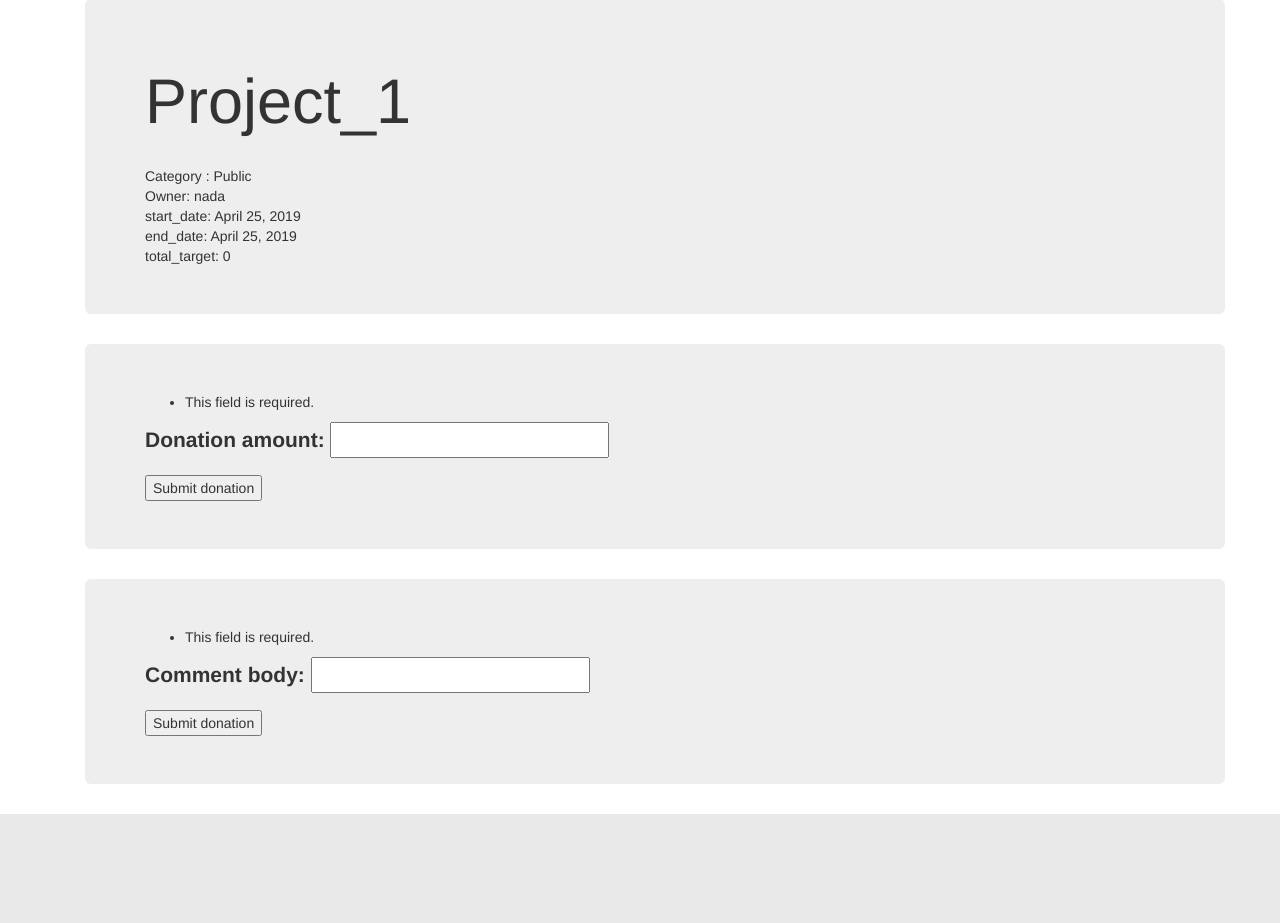
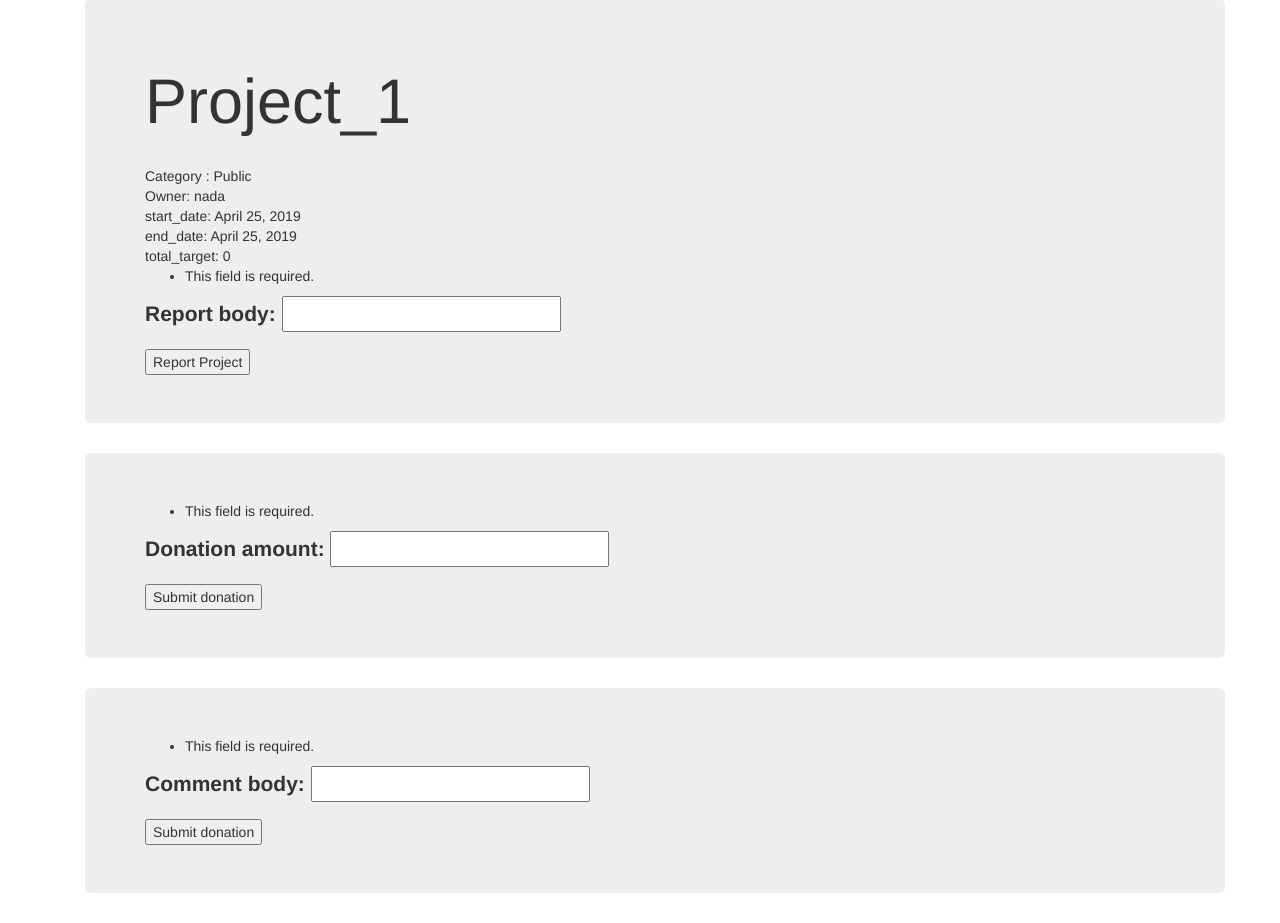
Before and after one commit to Amr-Hamed/FUNDME-V2, a Django app: page /project/30 in a window 1280 px wide. Shown: the part 72-995 px from the top of the page. Before the commit the page ends 886 px from the top, so only its background shows below. Run offline with Django 3.2, Linux system fonts and the light colour scheme; a user stored in the database is signed in; data comes from the database, SQL or seed files in the repository; both versions use the stored data as it was after the commit; some libraries are stand-ins or nearby versions.

Commit message:
added report project functionality

```diff
--- a/fundMe/userProfile/forms.py
+++ b/fundMe/userProfile/forms.py
@@ -1,5 +1,5 @@
 from django import forms
-from .models import UserProfile, ProjectDonations, ProjectComments
+from .models import UserProfile, ProjectDonations, ProjectComments, ProjectReports
 from django.contrib.auth.models import User
 
 from .models import Project, ProjectPics, ProjectTags
@@ -60,3 +60,11 @@ class AddCommentForm(forms.ModelForm):
     class Meta:
         model = ProjectComments
         fields = ('comment_body',)
+
+
+class ReportProjectForm(forms.ModelForm):
+    report_body = forms.CharField(required=True)
+
+    class Meta:
+        model = ProjectReports
+        fields = ('report_body',)
--- a/fundMe/userProfile/templates/project/project.html
+++ b/fundMe/userProfile/templates/project/project.html
@@ -11,6 +11,11 @@
         end_date: {{project.end_date}} <br>
         total_target: {{project.total_target}} <br>
         <!-- Description : {{project.details}}-->
+        <form enctype="multipart/form-data" method="POST">
+            {% csrf_token %}
+            {{ report_form.as_p }}
+            <input type="submit" name="" value="Report Project">
+        </form>
     </div>
 
     <div class="jumbotron">
--- a/fundMe/userProfile/views.py
+++ b/fundMe/userProfile/views.py
@@ -2,7 +2,7 @@ from django.contrib.auth.models import User
 from django.shortcuts import render, get_object_or_404
 
 from .forms import ProjectForm, ProjectPicsForm, ProjectTagsForm
-from .forms import UserForm, UserProfileInfoForm, MakeDonationForm, AddCommentForm
+from .forms import UserForm, UserProfileInfoForm, MakeDonationForm, AddCommentForm, ReportProjectForm
 from django.contrib.auth import authenticate, login, logout
 from django.http import HttpResponseRedirect, HttpResponse
 from django.urls import reverse
@@ -169,6 +169,20 @@ def show_a_project(request, id):
     project = get_object_or_404(Project, pk=id)
     donation_form = MakeDonationForm(data=request.POST)
     comment_form = AddCommentForm(data=request.POST)
+    report_form = ReportProjectForm(data=request.POST)
+    # print(report_form)
+    if report_form.is_valid():
+        report = report_form.save(commit=False)
+        project = Project.objects.get(id=id)
+        current_user = User.objects.get(id=request.user.id)
+        current_user_profile = UserProfile.objects.filter(user=current_user)
+        report.project = project
+        report.user = current_user_profile.first()
+        report.save()
+        report_form = ReportProjectForm()
+        print(report_form)
+    else:
+        print(report_form.errors)
     if donation_form.is_valid():
         donation = donation_form.save(commit=False)
         project = Project.objects.get(id=id)
@@ -177,6 +191,7 @@ def show_a_project(request, id):
         donation.project = project
         donation.user = current_user_profile.first()
         donation.save()
+        donation_form = MakeDonationForm()
     # print(request.user)
     if comment_form.is_valid():
         comment = comment_form.save(commit=False)
@@ -186,11 +201,13 @@ def show_a_project(request, id):
         comment.project = project
         comment.user = current_user_profile.first()
         comment.save()
+        comment_form= AddCommentForm()
     comments = ProjectComments.objects.filter(project= project)
-    print(comments)
+    # print(comments)
     return render(request, 'project/project.html', {
         'project': project,
         'donation_form': donation_form,
         'comment_form': comment_form,
+        'report_form': report_form,
         'comments': comments
     })
```
Also changed, not shown: fundMe/db.sqlite3.
